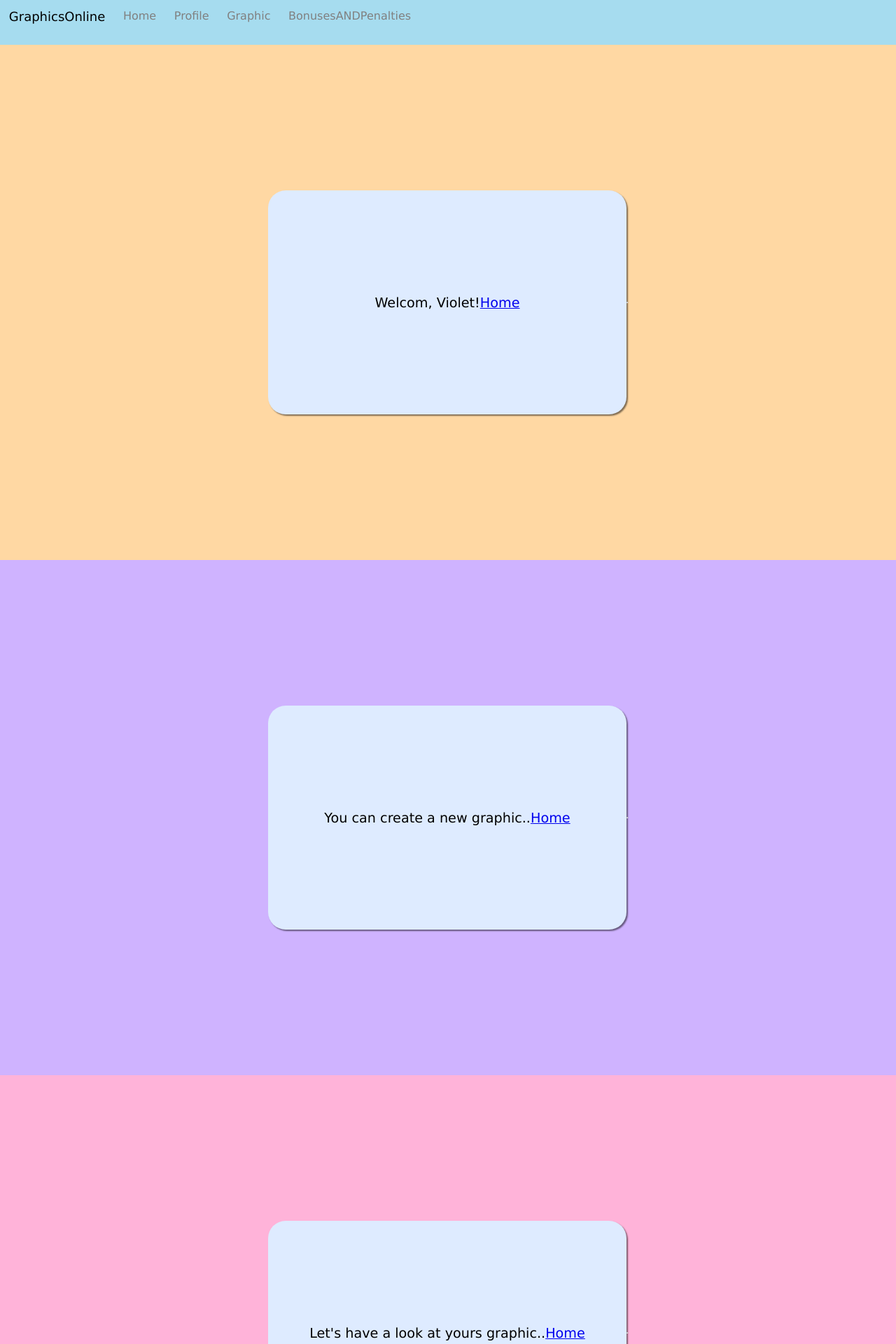
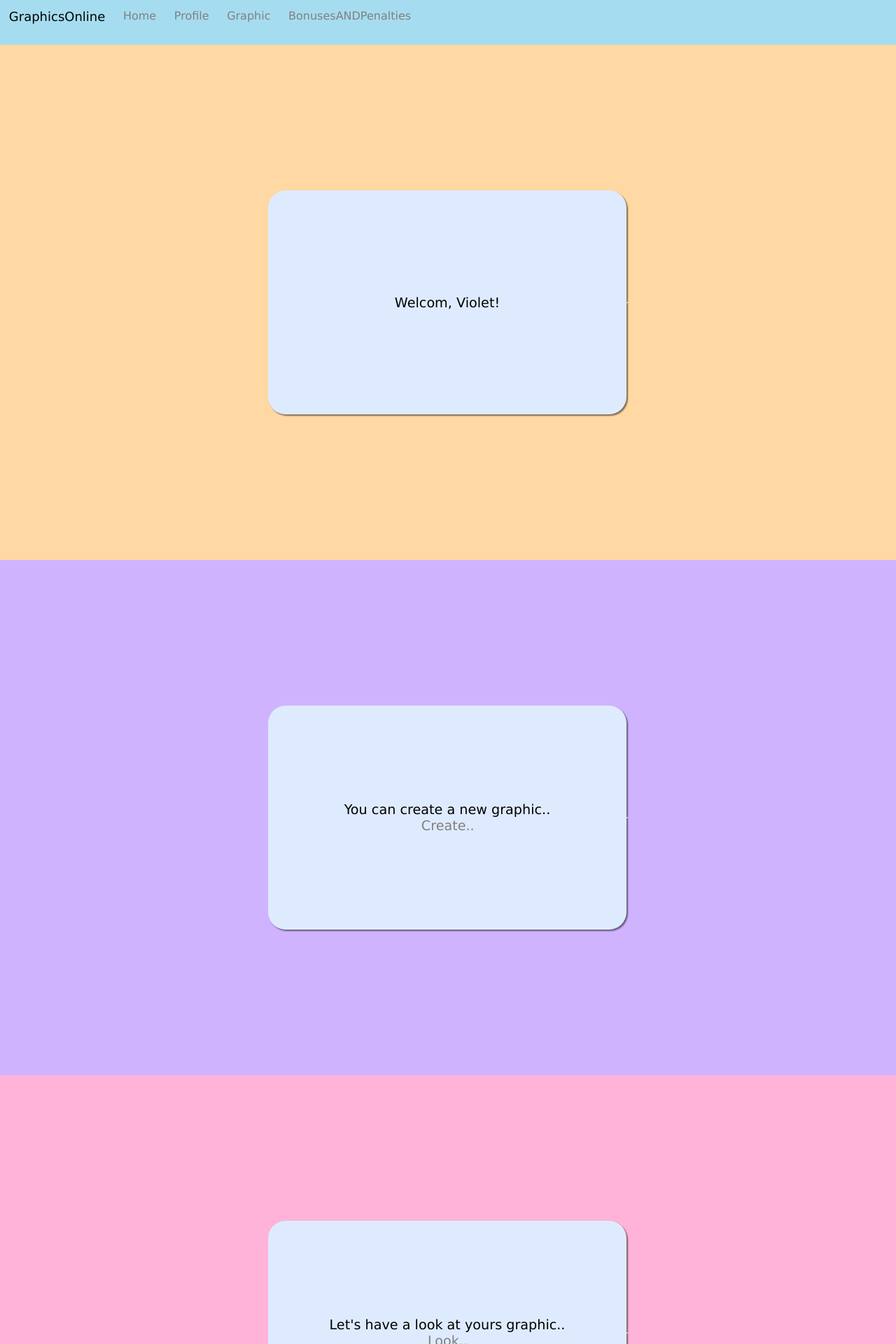
Before and after one commit to Madsora/graphics-omline, a React (Create React App) app in the folder graphics-online-react/: page / in a window 1280 px wide. Shown: the top 1920 px of the page at 70% size. Built offline with nearby package versions, Linux system fonts and the light colour scheme.

Commit message:
fixed links at ContentPage

```diff
--- a/graphics-online-react/src/components/ContentPage/ContentPage.js
+++ b/graphics-online-react/src/components/ContentPage/ContentPage.js
@@ -14,7 +14,7 @@ export default class MainPage extends Component {
                     {this.props.text}
                     {(this.props.role == 1) ?
                     <div>
-                    <Link to="/">Home</Link>
+                    <Link className={styles.link} to={this.props.link}>{this.props.nameOfLink}</Link>
                     </div>
                     : <div></div>}
                 </div>
--- a/graphics-online-react/src/components/ContentPage/ContentPage.module.scss
+++ b/graphics-online-react/src/components/ContentPage/ContentPage.module.scss
@@ -18,8 +18,19 @@
         display: flex;
         align-items: center;
         justify-content: center;
+        flex-direction: column;
         font-family: Verdana, Geneva, Tahoma, sans-serif;
         font-size: larger;
         border-radius: 25px;
+
+        .link {
+            margin: 1%;
+            font-family: Verdana, Geneva, Tahoma, sans-serif;
+            color: grey;
+            text-decoration: none;
+            &:hover {
+                color: black;
+            }
+        }
     }
 }
--- a/graphics-online-react/src/components/MainPage/MainPage.js
+++ b/graphics-online-react/src/components/MainPage/MainPage.js
@@ -19,16 +19,16 @@ export default class MainPage extends Component {
             <div>
                 <Navbar></Navbar>
                 <div className={styles["block-hello"]}>
-                    <ContentPage text={`Welcom, ${this.state.username}!`} role={this.state.role}></ContentPage>
+                    <ContentPage text={`Welcom, ${this.state.username}!`} role={0} nameOfLink={''} link={''}></ContentPage>
                 </div>
                 <div className={styles["block-create"]}>
-                    <ContentPage text={'You can create a new graphic..'} role={this.state.role}></ContentPage>
+                    <ContentPage text={'You can create a new graphic..'} role={this.state.role} nameOfLink={'Create..'} link={'/create'}></ContentPage>
                 </div>
                 <div className={styles["block-graph"]}>
-                    <ContentPage text={'Let\'s have a look at yours graphic..'} role={this.state.role}></ContentPage>
+                    <ContentPage text={'Let\'s have a look at yours graphic..'} role={this.state.role} nameOfLink={'Look..'} link={'/graph'}></ContentPage>
                 </div>
                 <div className={styles["block-bas"]}>
-                    <ContentPage text={'What about Bonuses&Penalties? ;)'} role={this.state.role}></ContentPage>
+                    <ContentPage text={'What about Bonuses&Penalties? ;)'} role={this.state.role} nameOfLink={'B&P'} link={'/bas'}></ContentPage>
                 </div>
             </div>
         )
```
